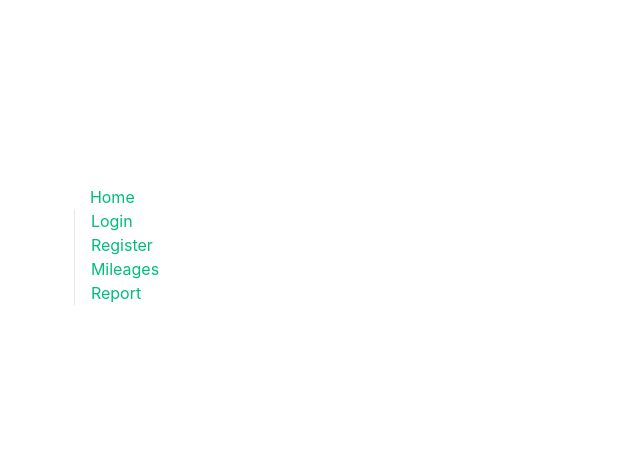
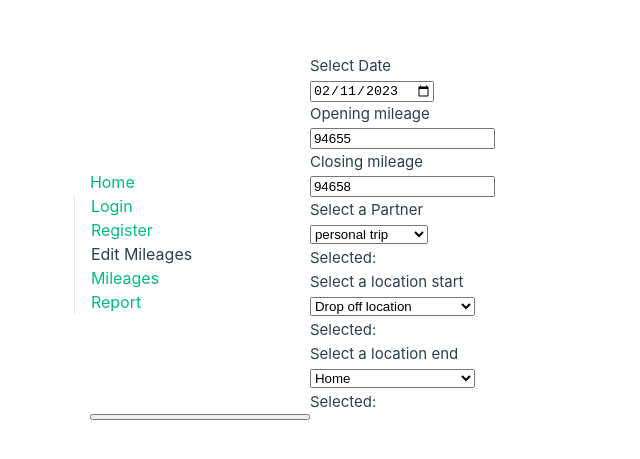
Before and after one commit to dgloriaweb/budgeter_frontend, a Vue app: page /mileage_edit in a window 1280 px wide. Shown: the part 163-622 px from the top of the page, without its empty margins (0-640 px from the left). Built offline with nearby package versions, Linux system fonts and the light colour scheme.

Commit message:
added new mileage dummy page

```diff
--- a/src/App.vue
+++ b/src/App.vue
@@ -24,6 +24,8 @@ function logout() {
         <RouterLink to="/login">Login</RouterLink>
         <br>
         <RouterLink to="/register">Register</RouterLink>
+        <br>
+        <RouterLink to="/mileage_edit">Edit Mileages</RouterLink>
         <br>
         <RouterLink to="/mileage_report">Mileages Report</RouterLink>
         <br>
--- a/src/router/index.js
+++ b/src/router/index.js
@@ -3,6 +3,7 @@ import HomeView from '../views/HomeView.vue'
 import Login from '../components/auth/UserLogin.vue'
 import Register from '../components/auth/UserRegister.vue'
 import MileageReportView from '../views/MileageReportView.vue'
+import MileageEdit from '../views/MileageEdit.vue'
 
 const router = createRouter({
   history: createWebHistory(import.meta.env.BASE_URL),
@@ -28,6 +29,11 @@ const router = createRouter({
       component: MileageReportView
     },
     {
+      path: '/mileage_edit',
+      name: 'mileage_edit',
+      component: MileageEdit
+    },
+    {
       path: '/about',
       name: 'about',
       // route level code-splitting
--- a/src/services/mileage.service.js
+++ b/src/services/mileage.service.js
@@ -45,20 +45,20 @@ class MileageService {
     }
   }
 
-  createMileage = async (mileage) => {
+  setNewMileage = async (new_mileage_data) => {
     try {
-      const url = import.meta.env.VITE_APP_API_URL + '/api/mileages/'
+      const url = import.meta.env.VITE_APP_API_URL + '/api/mileages'
       const response = await axios({
         method: 'post',
         url: url,
         headers: authService.getApiHeaders(),
         params: {
-          mileage
+          new_mileage_data
         }
       })
       return response
     } catch (error) {
-      alert('error in createMileage: '.error)
+      alert('error in setNewMileage: '.error)
     }
   }
 }
--- a/src/views/MileageEdit.vue
+++ b/src/views/MileageEdit.vue
@@ -1,12 +1,128 @@
 <template>
     <div>
-<label for="date">
-    Date
-</label>
-<input type="date" />
+        <div class="">
+            <label for="date">
+                Select Date
+            </label>
+            <br>
+            <input type="date" name="date" v-model="new_mileage_data.date" />
+        </div>
+
+        <div class="">
+            <label for="opening_mileage">Opening mileage</label>
+            <br>
+            <input type="text" name="opening_mileage" v-model="new_mileage_data.opening_mileage" />
+        </div>
+
+        <div class="">
+            <label for="closing_mileage">Closing mileage</label>
+            <br>
+            <input type="text" name="closing_mileage" v-model="new_mileage_data.closing_mileage" />
+        </div>
+        <div class="">
+            <label for="selected_partner">Select a Partner</label>
+            <br>
+            <select name="selected_partner" v-model="new_mileage_data.partner_id">
+                <option v-for="(option, key) in partners" :value="key" :key="key">
+                    {{ option }}
+                </option>
+            </select>
+            <div>Selected: {{ selected_partner }}</div>
+        </div>
+        <div class="">
+            <label for="selected_location_start">Select a location start</label>
+            <br>
+            <select name="selected_location_start" v-model="new_mileage_data.location_id_start">
+                <option v-for="(option, key) in locations" :value="key" :key="key">
+                    {{ option }}
+                </option>
+            </select>
+            <div>Selected: {{ location_id_start }}</div>
+        </div>
+        <div class="">
+            <label for="selected_location_end">Select a location end</label>
+            <br>
+            <select name="selected_location_end" v-model="new_mileage_data.location_id_end">
+                <option v-for="(option, key) in locations" :value="key" :key="key">
+                    {{ option }}
+                </option>
+            </select>
+            <div>Selected: {{ location_id_end }}</div>
+        </div>
     </div>
+    <button onclick="store_mileage"></button>
+
 </template>
 
 <script setup>
+import { ref } from 'vue';
 
+
+/**
+    @property {object} new_mileage_data
+    @property {object} partners
+    @property {number} selected_partner
+*/
+//  location id start has to be the previous location id end
+
+var new_mileage_data =
+{
+    "user_id": 1,
+    "date": "2023-02-11",//set this to be the last date by default
+    "opening_mileage": 94655,
+    "closing_mileage": 94658,
+    "partner_id": 7,
+    "location_id_start": 4,
+    "location_id_end": 1,
+    "personal_travel_at_start": 0,
+    "personal_travel_at_end": 0
+}
+// use the store here
+var partners = ref({
+    1: 'Amazon Flex',
+    2: 'Amazon Prime',
+    3: 'Uber Eats',
+    4: 'Deliveroo',
+    5: 'Just Eat',
+    6: 'odometer status',
+    7: 'personal trip'
+})
+// use the store here too
+var locations = ref({
+    1: "Home",
+    2: "Amazon DNN1",
+    3: "Morrisons Leisure Plaza",
+    4: "Drop off location"
+})
+
+var selected_partner = ref(null)
+var location_id_start = ref(null)
+
+// when user changes the partner in the list, update the object
+// if (selected_partner != new_mileage_data.partner_id) {
+//     setSelectedPartner()
+// }
+// function setSelectedPartner() {
+//     new_mileage_data.partner_id = selected_partner
+// }
+
+function store_mileage(){
+    mileageService.setNewMileage(new_mileage_data).then(
+    (response) => {
+     if (response.status != 200) {
+        alert('unhandled error');
+      }
+      else {
+        alert('success');
+      }
+    })
+    .catch(error => {
+      if (error.response.data.errors) {
+        alert(error.response.data.errors);
+      } else {
+        alert('unhandled error');
+      }
+    })
+
+}
 </script>
```
